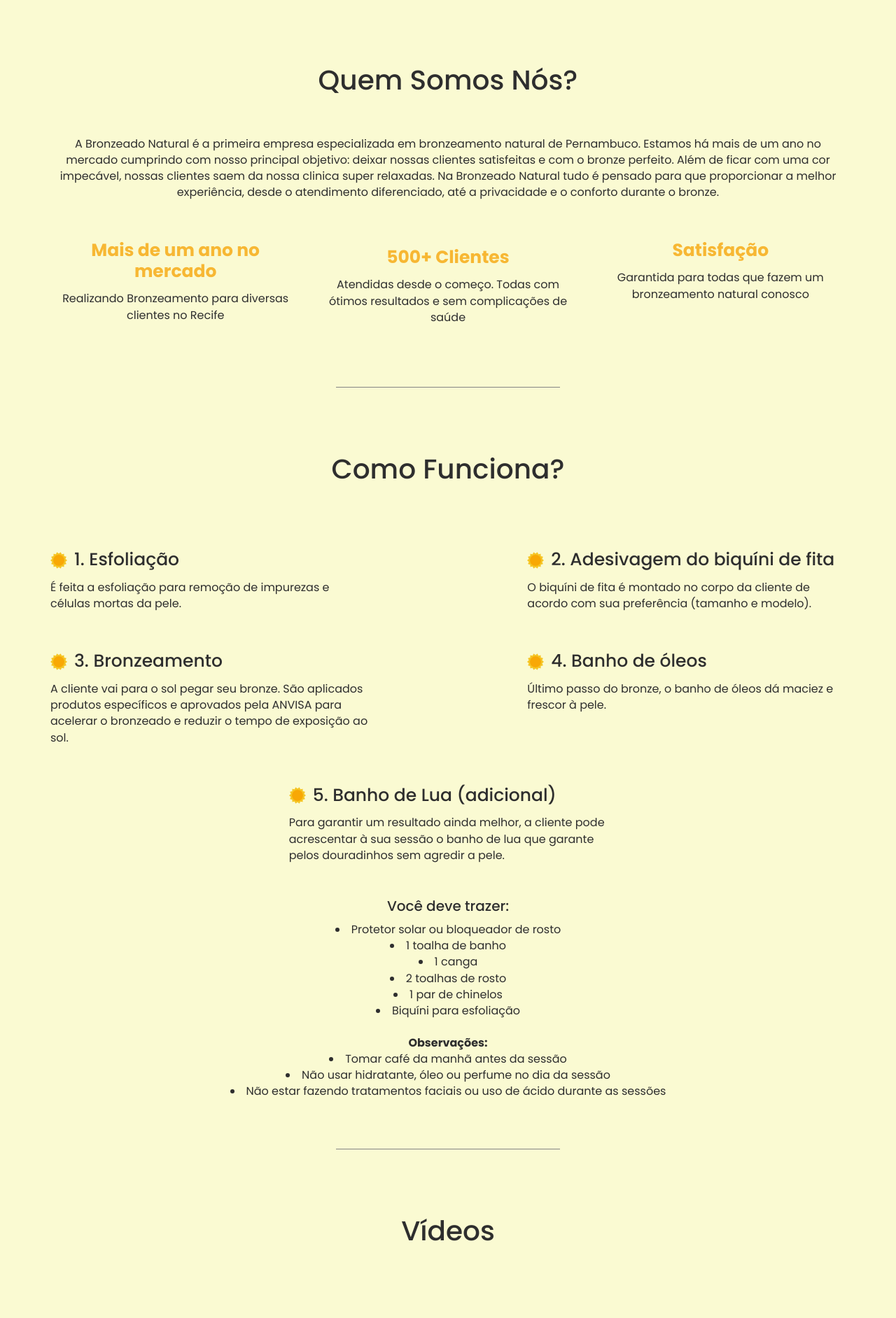
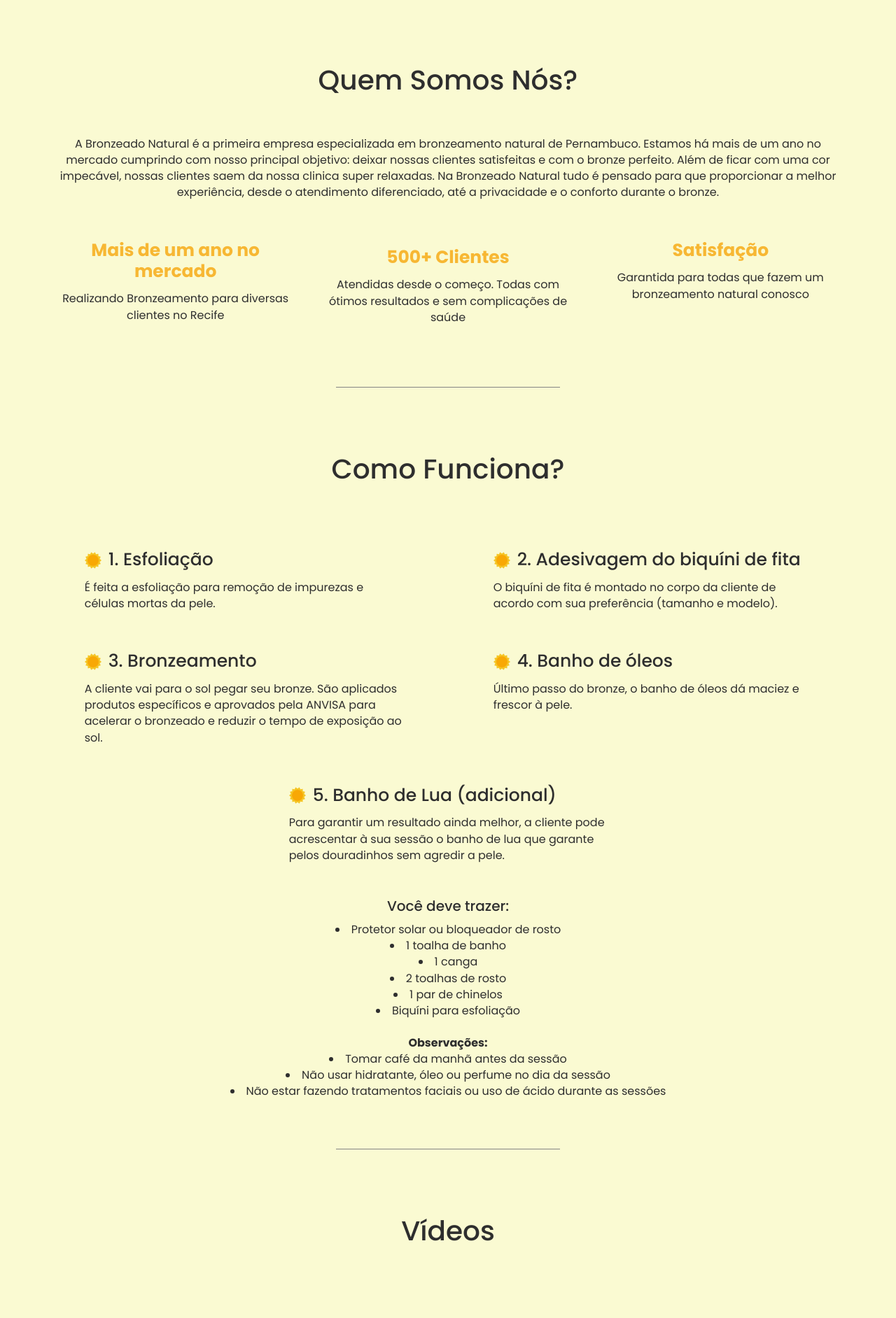
Before and after one commit to betodasilva/bronzeadonatural, a Jekyll site: the page built from index.md, in a window 1280 px wide. Shown: the part 812-2696 px from the top of the page at 70% size. Built offline with Jekyll 4.4.1, drawn with Linux system fonts in a browser that asks for light colours; nearby versions of some CDN libraries; grey boxes are pictures that could not be loaded.

Commit message:
Adjustments

```diff
--- a/_layouts/default.html
+++ b/_layouts/default.html
@@ -49,7 +49,7 @@
           </div>
         </section>
         <div class="hor-separator"></div>
-        <section id="como-funciona" class="row como-funciona between-sm section-margin">
+        <section id="como-funciona" class="row como-funciona around-sm section-margin">
           <div class="col-xs-12 center-xs">
             <h1 class="title medium">Como Funciona?</h1>
           </div>
```
